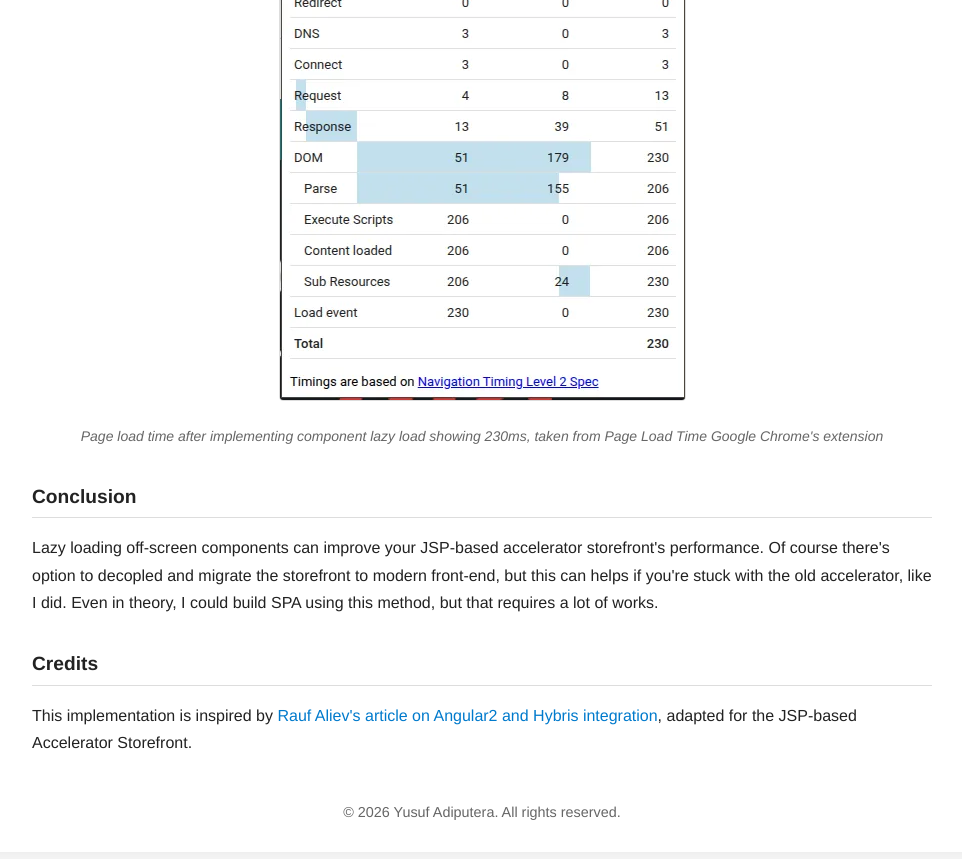
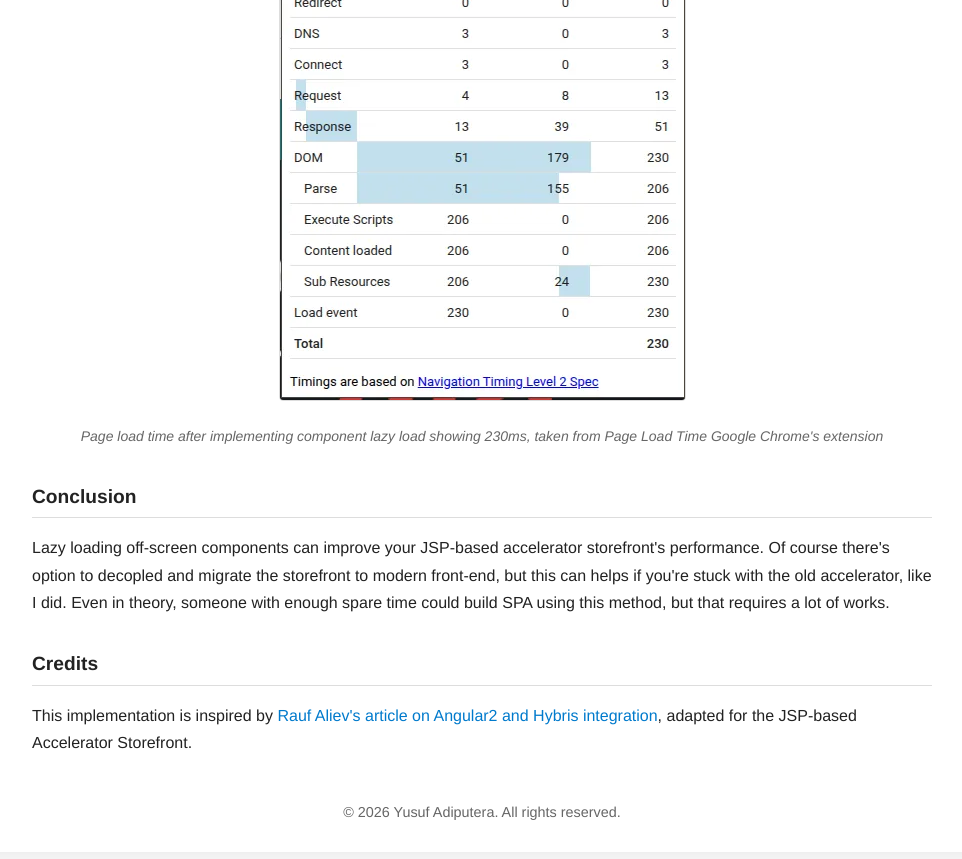
Before and after one commit to adiputera/adiputera.github.io, a Jekyll site: the page built from _articles/component-lazy-load-sap-commerce.md, in a window 1280 px wide and 900 px high, scrolled down 11707 px. Shown: the top 859 px of the window, without its empty margins (158-1120 px from the left). Built offline with Jekyll 4.4.1, drawn with Linux system fonts in a browser that asks for light colours.

Commit message:
change lil bit words

```diff
--- a/_articles/component-lazy-load-sap-commerce.md
+++ b/_articles/component-lazy-load-sap-commerce.md
@@ -373,7 +373,7 @@ After lazy load:
 
 ## Conclusion
 
-Lazy loading off-screen components can improve your JSP-based accelerator storefront's performance. Of course there's option to decopled and migrate the storefront to modern front-end, but this can helps if you're stuck with the old accelerator, like I did. Even in theory, I could build SPA using this method, but that requires a lot of works.
+Lazy loading off-screen components can improve your JSP-based accelerator storefront's performance. Of course there's option to decopled and migrate the storefront to modern front-end, but this can helps if you're stuck with the old accelerator, like I did. Even in theory, someone with enough spare time could build SPA using this method, but that requires a lot of works.
 
 ## Credits
 
```
